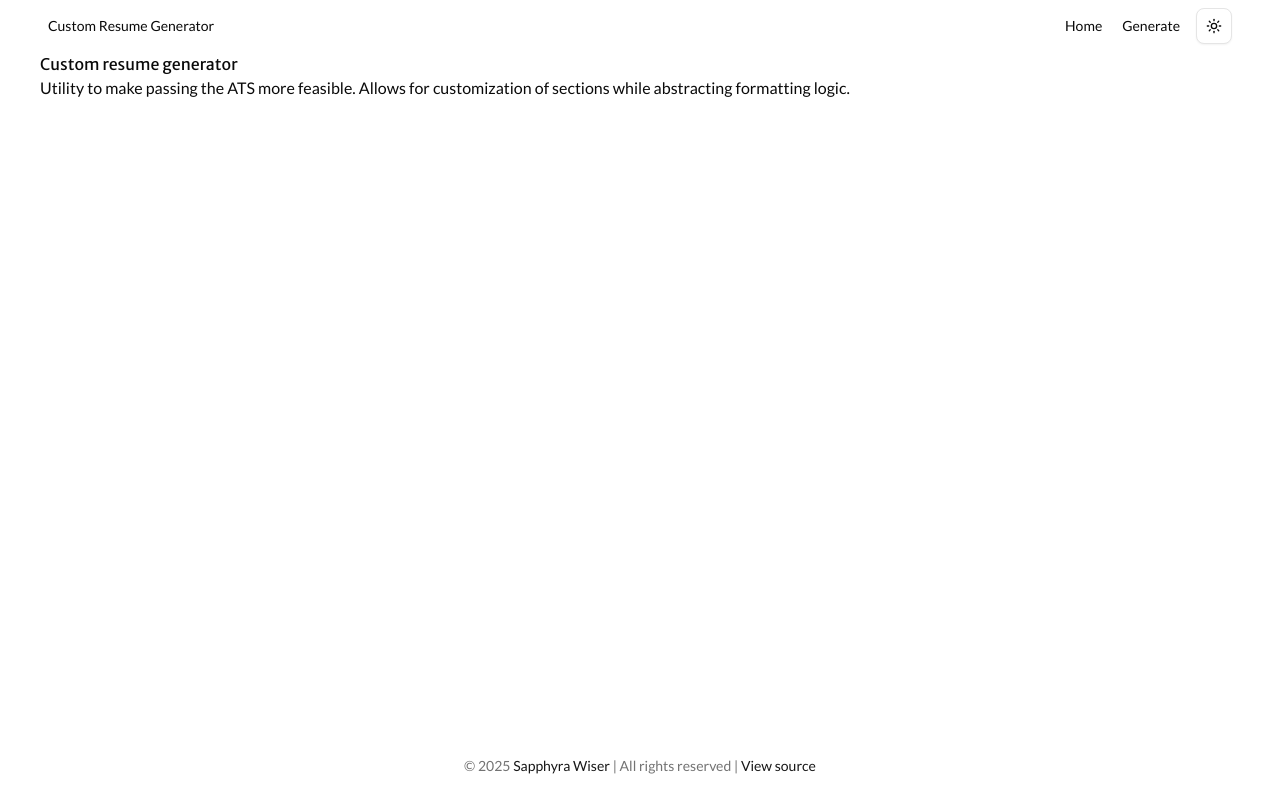
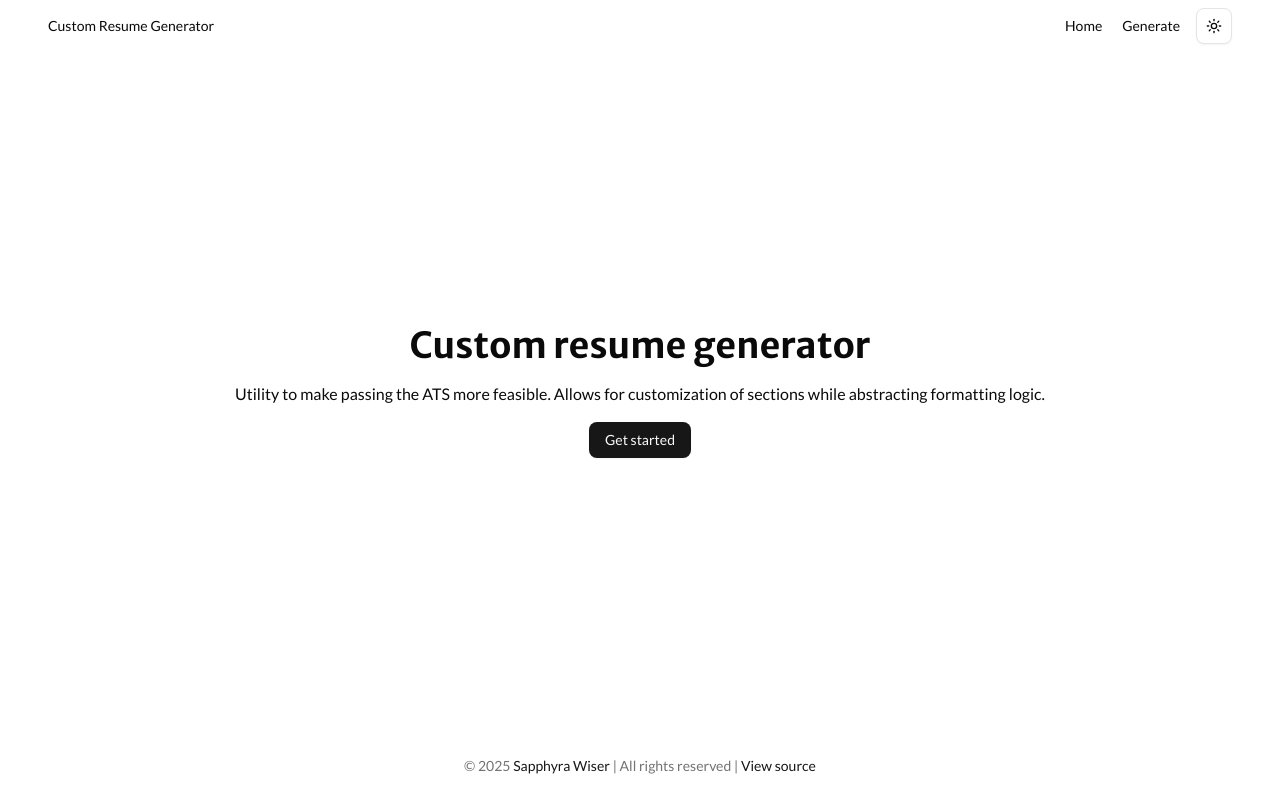
Before and after one commit to sapphybara/custom-resume-generator, a Next.js app: page / in a window 1280 px wide. Built offline with nearby package versions, Linux system fonts and the light colour scheme.

Commit message:
feat: enhance Home component layout and add navigation button

```diff
--- a/app/page.tsx
+++ b/app/page.tsx
@@ -1,15 +1,17 @@
-"use client";
-
-import ColorModeToggle from "@/components/ui/color-mode-toggle";
+import { Button } from "@/components/ui/button";
+import Link from "next/link";
 
 export default function Home() {
   return (
-    <div className="flex-1 w-full">
-      <h1>Custom resume generator</h1>
+    <div className="flex-1 w-full flex flex-col items-center justify-center p-4 gap-4">
+      <h1 className="font-bold text-4xl">Custom resume generator</h1>
       <p>
         Utility to make passing the ATS more feasible. Allows for customization
         of sections while abstracting formatting logic.
       </p>
+      <Button asChild>
+        <Link href="/generate">Get started</Link>
+      </Button>
     </div>
   );
 }
```
